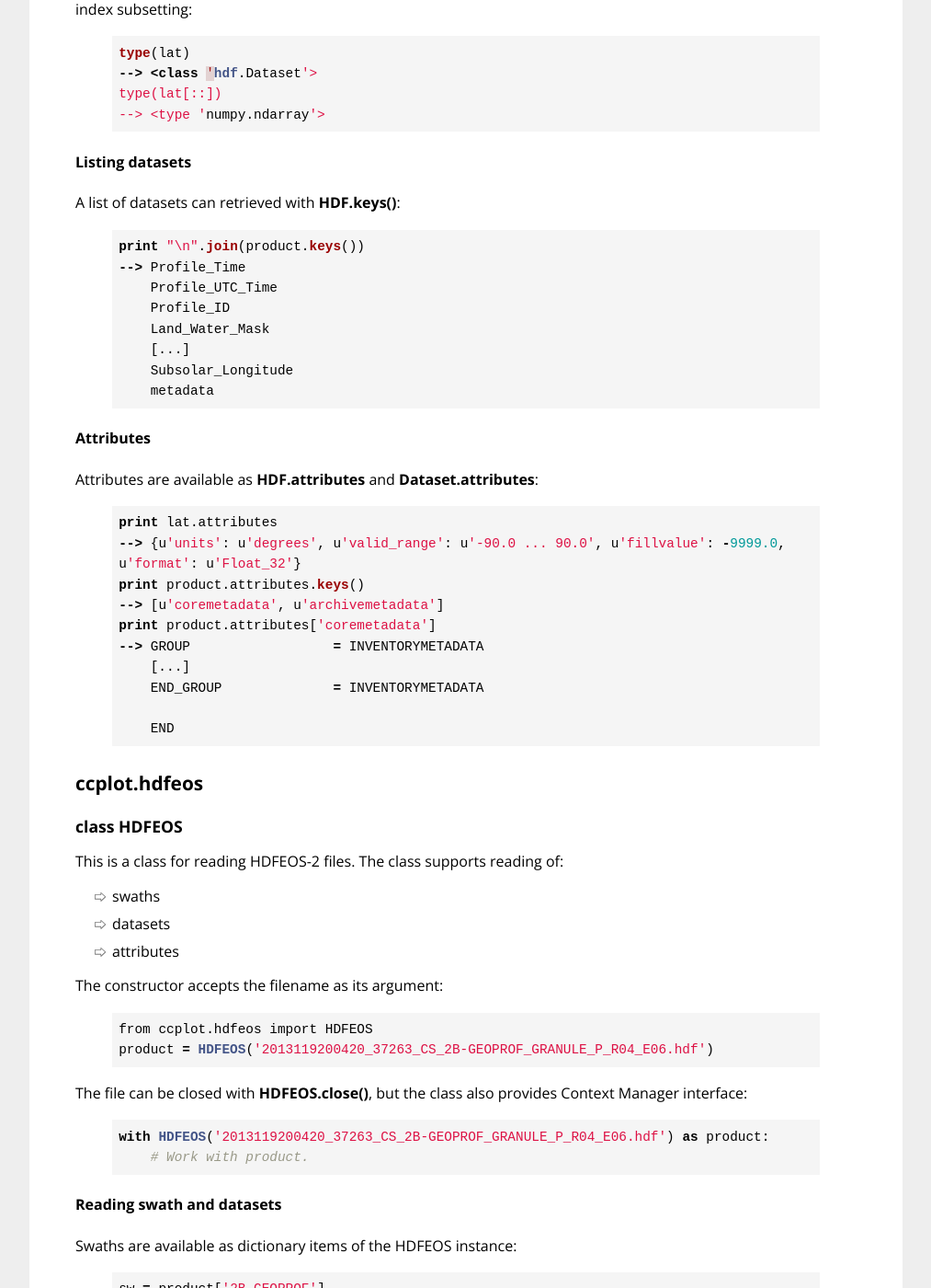
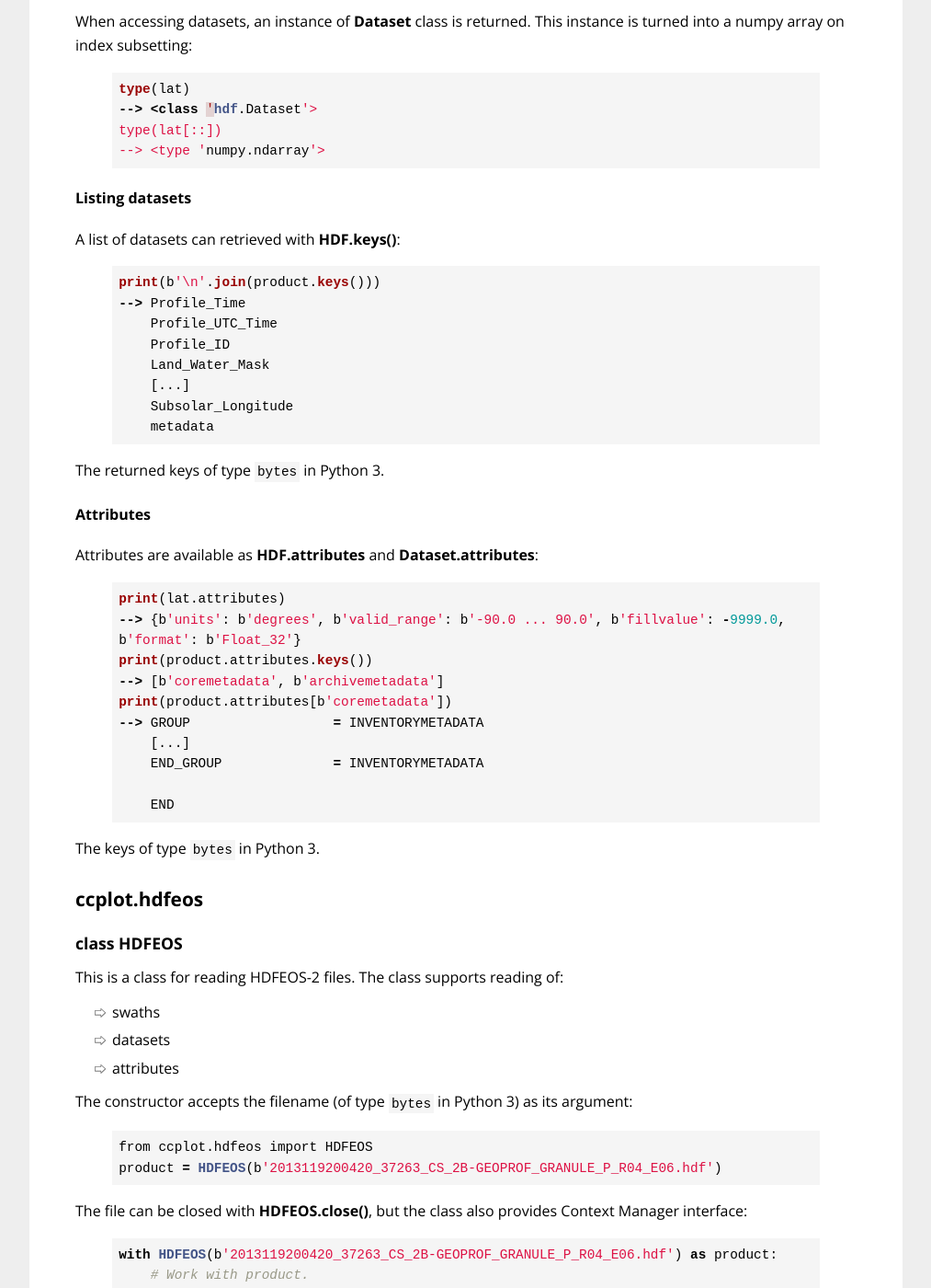
Before and after one commit to peterkuma/ccplot, a Jekyll site: the page built from api/reference/index.md, in a window 1280 px wide and 1400 px high, scrolled down 1014 px. Shown: the whole window at 92% size, without its empty margins (133-1146 px from the left). Built offline with Jekyll 4.4.1, drawn with Linux system fonts in a browser that asks for light colours; some of the changed text lies outside the part shown.

Commit message:
Update API reference to Python 3

```diff
--- a/api/reference/index.md
+++ b/api/reference/index.md
@@ -17,18 +17,19 @@ of:
 * attributes
 * VData
 
-The constructor accepts the filename as its argument:
+The constructor accepts the filename (of type `bytes` in Python 3) as its
+argument:
 
 {% highlight python %}
 from ccplot.hdf import HDF
-product = HDF('CAL_LID_L1-ValStage1-V3-02.2013-01-01T11-55-23ZN.hdf')
+product = HDF(b'CAL_LID_L1-ValStage1-V3-02.2013-01-01T11-55-23ZN.hdf')
 {% endhighlight %}
 
 The file can be closed with **HDF.close()**, but the class also provides
 Context Manager interface:
 
 {% highlight python %}
-with HDF('CAL_LID_L1-ValStage1-V3-02.2013-01-01T11-55-23ZN.hdf') as product:
+with HDF(b'CAL_LID_L1-ValStage1-V3-02.2013-01-01T11-55-23ZN.hdf') as product:
     # Work with product.
 {% endhighlight %}
 
@@ -37,13 +38,15 @@ with HDF('CAL_LID_L1-ValStage1-V3-02.2013-01-01T11-55-23ZN.hdf') as product:
 Datasets and Vdata are available as dictionary items of the class instance:
 
 {% highlight python %}
-lat = product['Latitude']
-print lat[0]
+lat = product[b'Latitude']
+print(lat[0])
 --> [ 72.14601898]
-metadata = product['metadata']
-print metadata['Product_ID']
+metadata = product[b'metadata']
+print(metadata[b'Product_ID'])
 --> L1_LIDAR_Science
 {% endhighlight %}
+
+The keys of type `bytes` in Python 3.
 
 When accessing datasets, an instance of **Dataset** class is returned.
 This instance is turned into a numpy array on index subsetting:
@@ -60,7 +63,7 @@ type(lat[::])
 A list of datasets can retrieved with **HDF.keys()**:
 
 {% highlight python %}
-print "\n".join(product.keys())
+print(b'\n'.join(product.keys()))
 --> Profile_Time
     Profile_UTC_Time
     Profile_ID
@@ -70,22 +73,26 @@ print "\n".join(product.keys())
     metadata
 {% endhighlight %}
 
+The returned keys of type `bytes` in Python 3.
+
 #### Attributes
 
 Attributes are available as **HDF.attributes** and **Dataset.attributes**:
 
 {% highlight python %}
-print lat.attributes
---> {u'units': u'degrees', u'valid_range': u'-90.0 ... 90.0', u'fillvalue': -9999.0, u'format': u'Float_32'}
-print product.attributes.keys()
---> [u'coremetadata', u'archivemetadata']
-print product.attributes['coremetadata']
+print(lat.attributes)
+--> {b'units': b'degrees', b'valid_range': b'-90.0 ... 90.0', b'fillvalue': -9999.0, b'format': b'Float_32'}
+print(product.attributes.keys())
+--> [b'coremetadata', b'archivemetadata']
+print(product.attributes[b'coremetadata'])
 --> GROUP                  = INVENTORYMETADATA
     [...]
     END_GROUP              = INVENTORYMETADATA
 
     END
 {% endhighlight %}
+
+The keys of type `bytes` in Python 3.
 
 ccplot.hdfeos
 -------------
@@ -99,18 +106,19 @@ of:
 * datasets
 * attributes
 
-The constructor accepts the filename as its argument:
+The constructor accepts the filename (of type `bytes` in Python 3) as its
+argument:
 
 {% highlight python %}
 from ccplot.hdfeos import HDFEOS
-product = HDFEOS('2013119200420_37263_CS_2B-GEOPROF_GRANULE_P_R04_E06.hdf')
+product = HDFEOS(b'2013119200420_37263_CS_2B-GEOPROF_GRANULE_P_R04_E06.hdf')
 {% endhighlight %}
 
 The file can be closed with **HDFEOS.close()**, but the class also provides
 Context Manager interface:
 
 {% highlight python %}
-with HDFEOS('2013119200420_37263_CS_2B-GEOPROF_GRANULE_P_R04_E06.hdf') as product:
+with HDFEOS(b'2013119200420_37263_CS_2B-GEOPROF_GRANULE_P_R04_E06.hdf') as product:
     # Work with product.
 {% endhighlight %}
 
@@ -119,16 +127,18 @@ with HDFEOS('2013119200420_37263_CS_2B-GEOPROF_GRANULE_P_R04_E06.hdf') as produc
 Swaths are available as dictionary items of the HDFEOS instance:
 
 {% highlight python %}
-sw = product['2B-GEOPROF']
+sw = product[b'2B-GEOPROF']
 {% endhighlight %}
 
 Datasets are available as dictionary items of a swath:
 
 {% highlight python %}
-lat = sw['lat']
-print lat[0]
+lat = sw[b'lat']
+print(lat[0])
 --> -64.9139
 {% endhighlight %}
+
+The keys of type `bytes` in Python 3.
 
 When accessing datasets, an instance of **Dataset** class is returned.
 This instance is turned into a numpy array on index subsetting:
@@ -146,13 +156,15 @@ Attributes are available as **HDFEOS.attributes**,
 **Swath.attributes** and **Dataset.attributes**:
 
 {% highlight python %}
-print product.attributes.keys()
---> [u'HDFEOSVersion', u'StructMetadata.0']
-print sw.attributes['start_time']
+print(product.attributes.keys())
+--> [b'HDFEOSVersion', b'StructMetadata.0']
+print(sw.attributes[b'start_time'])
 --> 20130429203541
-print sw['Radar_Reflectivity'].attributes['long_name']
+print(sw[b'Radar_Reflectivity'].attributes[b'long_name'])
 --> Radar Reflectivity Factor
 {% endhighlight %}
+
+The keys of type `bytes` in Python 3.
 
 ccplot.algorithms
 -----------------
```
